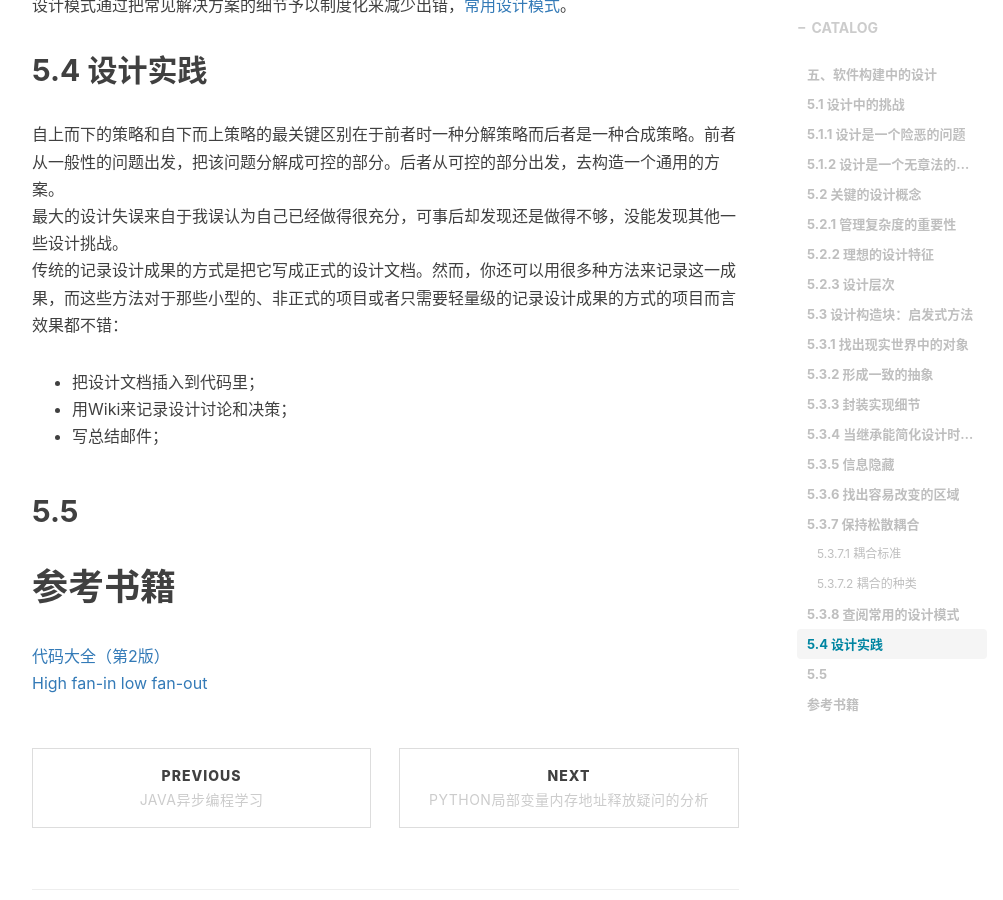
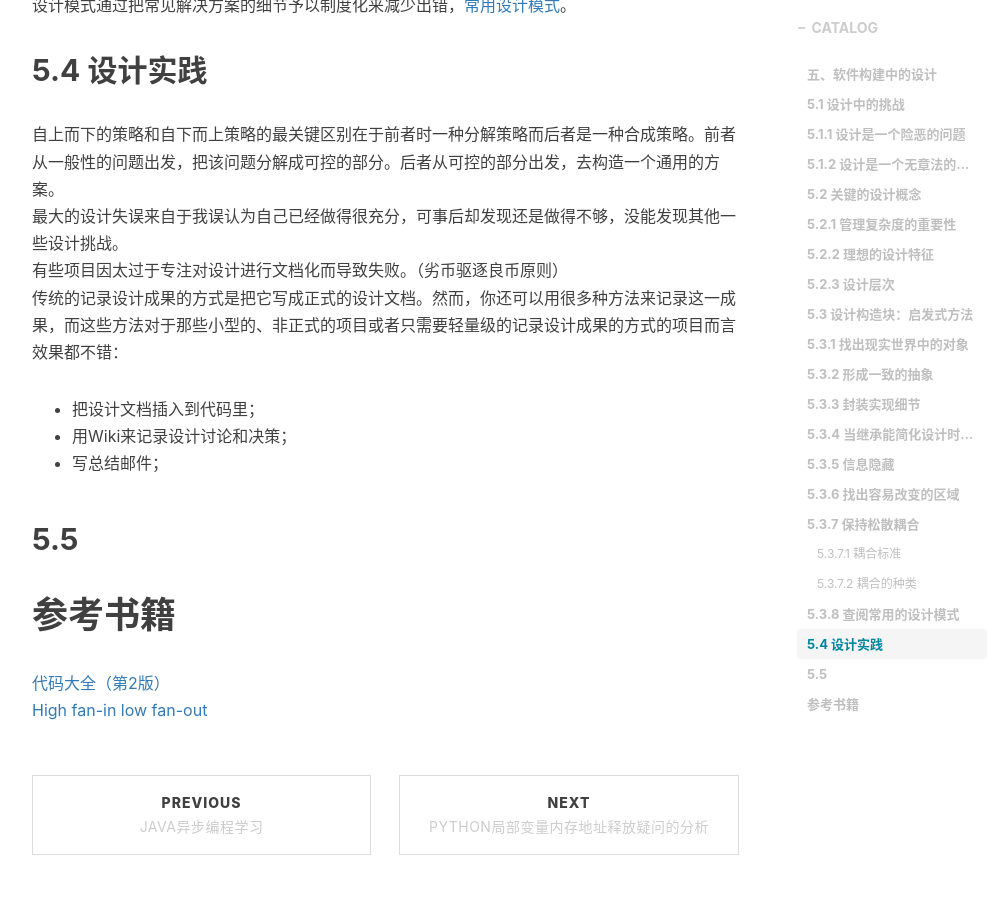
Before and after one commit to shihai1991/shihai1991.github.io, a Jekyll site: the page built from _posts/2022-05-28-代码大全2.md, in a window 1280 px wide and 900 px high, scrolled down 3939 px. Shown: the whole window, without its empty margins (233-1236 px from the left). Built offline with Jekyll 4.4.1, drawn with Linux system fonts in a browser that asks for light colours; nearby versions of some CDN libraries; comment, search, counter and statistics services are not loaded.

Commit message:
Update 2022-05-28-代码大全2.md

```diff
--- a/_posts/2022-05-28-代码大全2.md
+++ b/_posts/2022-05-28-代码大全2.md
@@ -97,6 +97,7 @@ time: '2022.06.01 15:52:00'
 ## 5.4 设计实践
 自上而下的策略和自下而上策略的最关键区别在于前者时一种分解策略而后者是一种合成策略。前者从一般性的问题出发，把该问题分解成可控的部分。后者从可控的部分出发，去构造一个通用的方案。
 最大的设计失误来自于我误认为自己已经做得很充分，可事后却发现还是做得不够，没能发现其他一些设计挑战。
+有些项目因太过于专注对设计进行文档化而导致失败。（劣币驱逐良币原则）
 传统的记录设计成果的方式是把它写成正式的设计文档。然而，你还可以用很多种方法来记录这一成果，而这些方法对于那些小型的、非正式的项目或者只需要轻量级的记录设计成果的方式的项目而言效果都不错：
 - 把设计文档插入到代码里；
 - 用Wiki来记录设计讨论和决策；
```
